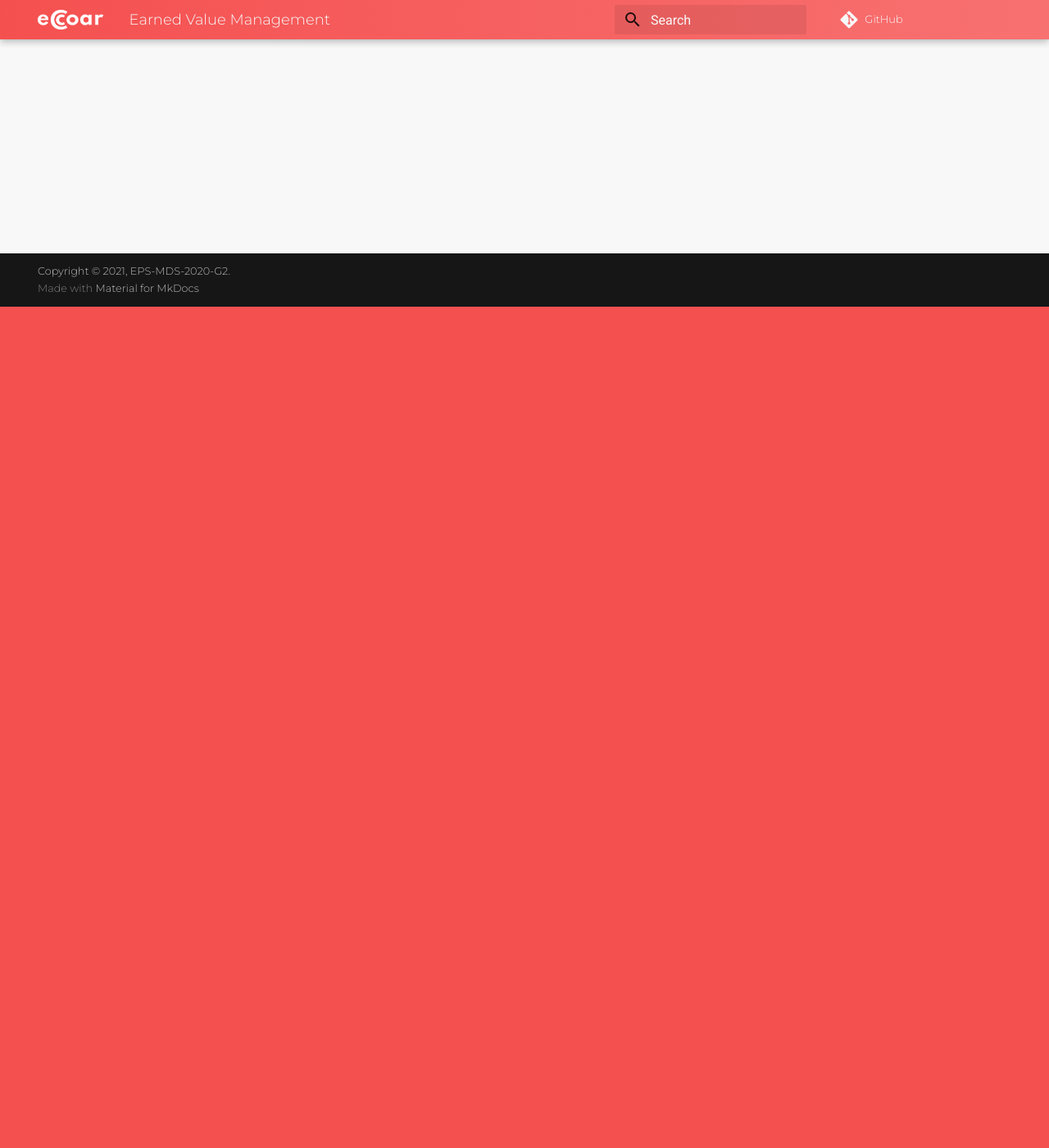
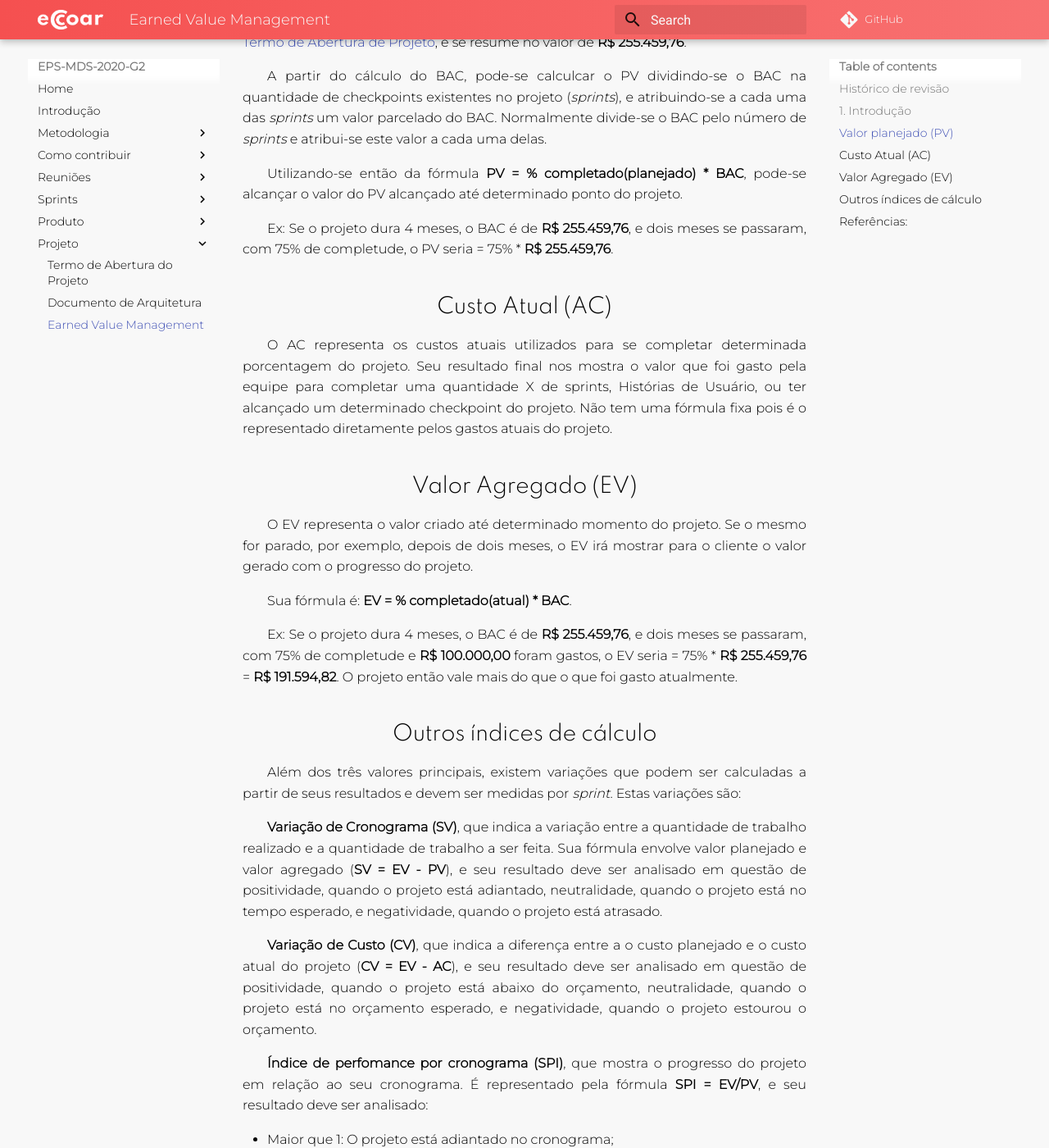
Before and after one commit to fga-eps-mds/2020.2-Eccoar, an MkDocs documentation site: the page built from docs/projeto/evm.md, in a window 1280 px wide and 1400 px high, scrolled down 1026 px. Shown: the whole window at 82% size. Built offline with MkDocs 1.6.1 and Material for MkDocs 9.7.7, drawn with Linux system fonts in a browser that asks for light colours; comment, search, counter and statistics services are not loaded; old or Windows-style settings are respelled for this version of MkDocs; some of the changed text lies outside the part shown.

Commit message:
Adding index of calculations and table

```diff
--- a/docs/projeto/evm.md
+++ b/docs/projeto/evm.md
@@ -4,9 +4,63 @@
 |Autor|Mudanças|Data|Versão|
 |--|--|--|--|
 |[Matheus Blanco](https://github.com/MatheusBlanco)|Criação do documento|13/03/2021|1.0|
+|[Matheus Blanco](https://github.com/MatheusBlanco)|Adição da tabela e explicação das fórmulas|13/03/2021|2.0|
 
 ## 1. Introdução
 
 A técnica de mensuração _Earned Value Management_ é amplamente utilizada por gerentes de projeto, por ser capaz de integrar a definição de recursos, escopo e de cronograma, de um determinado projeto, de maneira a medir regularmente o progresso de dito projeto, mostrando valores monetários relativos a essa medição para a facilitação do entendimento.
 
-O EVM é calculado em uma série de etapas que comprimem a relação de custos, a quantidade de progresso alcançado em determinado período de tempo e o valor planejado a ser definido pelo time e pelo escopo.
+O EVM é calculado em uma série de etapas que comprimem a relação de custos, a quantidade de progresso alcançado em determinado período de tempo e o valor planejado a ser definido pelo time e pelo escopo. São os valores:
+
+- Valor planejado (PV);
+- Custo atual (AC);
+- Valor agregado (EV);
+
+A tabela de EVM da equipe encontra-se [aqui](https://docs.google.com/spreadsheets/d/1dIPz4ku9tcfeAwUH-QSNfKg3fyFHK_nozA9CRUzxwNs/edit?usp=sharing).
+
+## Valor planejado (PV)
+
+O valor planejado de um projeto se refere ao custo total do mesmo em determinado período de tempo, levando em consideração o BAC, valor total de custos calculado para o projeto. O BAC deste projeto foi calculado de acordo com custos de ferramentas, salário de membros envolvidos e de equipamentos necessitados para que os mesmos pudessem produzir. Tais valores encontram-se melhor detalhados no [Termo de Abertura de Projeto](./tap.md), e se resume no valor de __R$ 255.459,76__.
+
+A partir do cálculo do BAC, pode-se calculcar o PV dividindo-se o BAC na quantidade de checkpoints existentes no projeto (_sprints_), e atribuindo-se a cada uma das _sprints_ um valor parcelado do BAC. Normalmente divide-se o BAC pelo número de _sprints_ e atribui-se este valor a cada uma delas.
+
+Utilizando-se então da fórmula __PV = % completado(planejado) * BAC__, pode-se alcançar o valor do PV alcançado até determinado ponto do projeto.
+
+Ex: Se o projeto dura 4 meses, o BAC é de __R$ 255.459,76__, e dois meses se passaram, com 75% de completude, o PV seria = 75% * __R$ 255.459,76__.
+
+## Custo Atual (AC)
+
+O AC representa os custos atuais utilizados para se completar determinada porcentagem do projeto. Seu resultado final nos mostra o valor que foi gasto pela equipe para completar uma quantidade X de sprints, Histórias de Usuário, ou ter alcançado um determinado checkpoint do projeto. Não tem uma fórmula fixa pois é o representado diretamente pelos gastos atuais do projeto.
+
+## Valor Agregado (EV)
+
+O EV representa o valor criado até determinado momento do projeto. Se o mesmo for parado, por exemplo, depois de dois meses, o EV irá mostrar para o cliente o valor gerado com o progresso do projeto.
+
+Sua fórmula é: __EV = % completado(atual) * BAC__.
+
+Ex: Se o projeto dura 4 meses, o BAC é de __R$ 255.459,76__, e dois meses se passaram, com 75% de completude e __R$ 100.000,00__ foram gastos, o EV seria = 75% * __R$ 255.459,76__ = __R$ 191.594,82__. O projeto então vale mais do que o que foi gasto atualmente.
+
+## Outros índices de cálculo
+
+Além dos três valores principais, existem variações que podem ser calculadas a partir de seus resultados e devem ser medidas por _sprint_. Estas variações são:
+
+**Variação de Cronograma (SV)**, que indica a variação entre a quantidade de trabalho realizado e a quantidade de trabalho a ser feita. Sua fórmula envolve valor planejado e valor agregado (__SV = EV - PV__), e seu resultado deve ser analisado em questão de positividade, quando o projeto está adiantado, neutralidade, quando o projeto está no tempo esperado, e negatividade, quando o projeto está atrasado.
+
+**Variação de Custo (CV)**, que indica a diferença entre a o custo planejado e o custo atual do projeto (__CV = EV - AC__), e seu resultado deve ser analisado em questão de positividade, quando o projeto está abaixo do orçamento, neutralidade, quando o projeto está no orçamento esperado, e negatividade, quando o projeto estourou o orçamento.
+
+**Índice de perfomance por cronograma (SPI)**, que mostra o progresso do projeto em relação ao seu cronograma. É representado pela fórmula __SPI = EV/PV__, e seu resultado deve ser analisado:
+
+- Maior que 1: O projeto está adiantado no cronograma;
+- Menor que 1: O projeto está atrasado no cronograma;
+- Igual a 1: O projeto está de acordo com o cronograma;
+
+**Índice de performance por custo (CPI)**, igual ao SPI, que mostra a eficiência de custo do projeto e mede o valor agregado em relação aos custos atuais do projeto. É calculado com __CPI = EV/AC__, onde o resultado:
+
+- Maior que 1: O projeto está dentro do orçamento e o projeto está sendo lucrativo;
+- Menor que 1: O projeto está acima do orçamento e o projeto não está valendo os custos realizados
+- Igual a 1: O valor agregado é igual aos custos do projeto;
+
+
+## Referências:
+
+- __A BEGINNER’S Guide to Earned Value Management__: Earned value is a technique used in project management to estimate where a project is versus the planned budget and schedule. We’ll consider its benefits and how to calculate it.. [S. l.], 9 jan. 2021. Disponível em: https://www.fool.com/the-blueprint/earned-value-management/. Acesso em: 13 mar. 2021.
```
